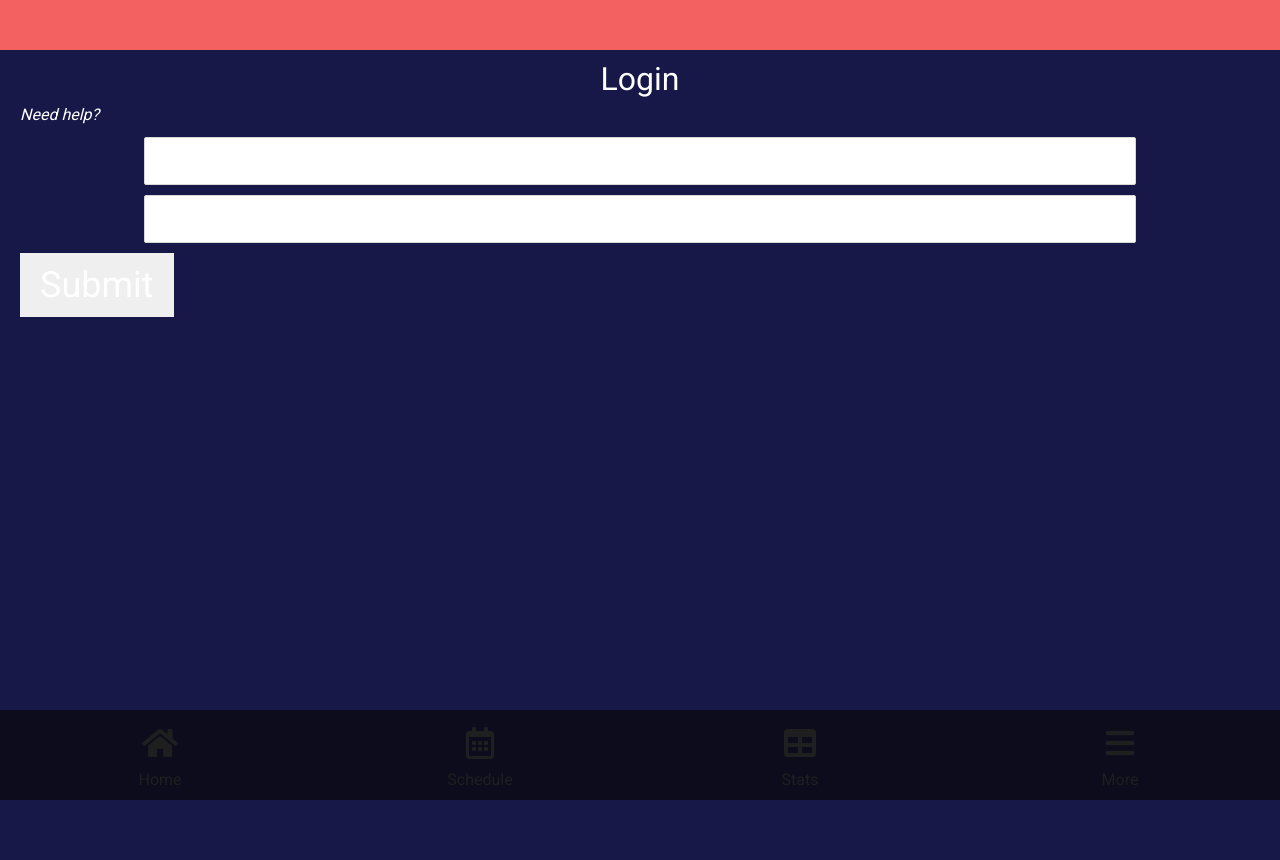
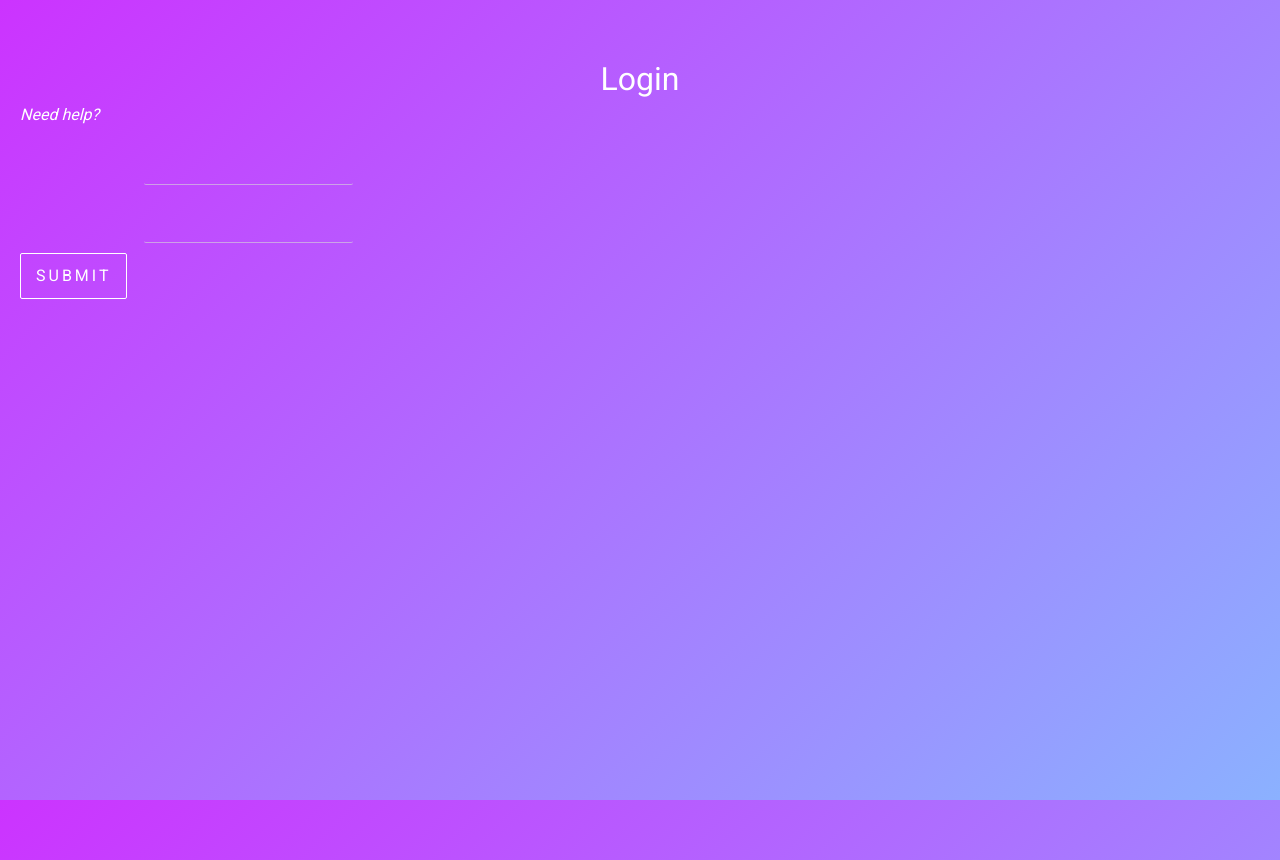
Before and after one commit to dbrudner/KUL-league-page, a React (Create React App) app in the folder react/: page /login in a window 1280 px wide. Before the commit the page ends 800 px from the top, so only its background shows below. Built offline with nearby package versions, Linux system fonts and the light colour scheme.

Commit message:
redesigning everything jesus

```diff
--- a/react/src/App.js
+++ b/react/src/App.js
@@ -1,14 +1,14 @@
-import React, { Component } from 'react';
-import Router from './router'
+import React, { Component } from "react";
+import Router from "./router";
 
-import { Provider } from 'react-redux';
-import { createStore, applyMiddleware } from 'redux';
-import reducers from './reducers';
+import { Provider } from "react-redux";
+import { createStore, applyMiddleware } from "redux";
+import reducers from "./reducers";
 
-import {ThemeProvider} from 'styled-components';
-import theme from './theme';
+import { ThemeProvider } from "styled-components";
+import theme from "./theme";
 
-import SiteContext from './components/site-context/site-context'
+import SiteContext from "./components/site-context/site-context";
 
 const createStoreWithMiddleware = applyMiddleware()(createStore);
 
@@ -19,8 +19,8 @@ class App extends Component {
 				<Provider store={createStoreWithMiddleware(reducers)}>
 					<ThemeProvider theme={theme}>
 						<div>
-                            <SiteContext/>
-                            <Router/>
+							{/* <SiteContext/> */}
+							<Router />
 						</div>
 					</ThemeProvider>
 				</Provider>
--- /dev/null
+++ b/react/src/components/home/home-styled.js
@@ -0,0 +1,34 @@
+import styled from "styled-components";
+
+const Home = styled.div`
+	text-align: center;
+
+	img {
+		height: 15vw;
+	}
+
+	input {
+		margin: auto;
+		width: 80%;
+		margin-top: 5vh;
+	}
+
+	div {
+		display: flex;
+		justify-content: center;
+		margin-bottom: 10vh;
+
+		div {
+			display: block;
+			margin: 5px;
+		}
+
+		h1 {
+			text-align: left;
+			letter-spacing: 7px;
+			margin-top: 5px;
+		}
+	}
+`;
+
+export default Home;
--- a/react/src/components/home/home.js
+++ b/react/src/components/home/home.js
@@ -1,77 +1,93 @@
-import React, { Component } from 'react';
-import Button from '../../styled/elements/button';
-import { Link } from 'react-router-dom';
-import axios from 'axios';
-import {connect} from 'react-redux'
-import { bindActionCreators } from 'redux'
-import { login, logout, changeSiteContext } from '../../actions/index';
-import UserNotRegistered from './user-not-registered';
-import UserRegistered from './user-registered';
-import UserNotLoggedIn from './user-not-logged-in';
-import Header from '../../styled/elements/header';
-import styled from "styled-components";
+import React, { Component } from "react";
+import Button from "../../styled/elements/button";
+import { Link } from "react-router-dom";
+import axios from "axios";
+import { connect } from "react-redux";
+import { bindActionCreators } from "redux";
+import { login, logout, changeSiteContext } from "../../actions/index";
+import UserNotRegistered from "./user-not-registered";
+import UserRegistered from "./user-registered";
+import UserNotLoggedIn from "./user-not-logged-in";
+import Header from "../../styled/elements/header";
+import HomeStyled from "./home-styled";
+import logo from "../../assets/images/logo.svg";
+import Input from "../../styled/elements/input";
 
 class Home extends Component {
-
 	constructor(props) {
 		super(props);
-		this.state = {email: null, loading: true};
+		this.state = { email: null, loading: true };
 	}
 
 	componentDidMount() {
-
 		this.props.changeSiteContext("Home");
 		console.log(this.props);
-		axios.get('/test')
-		.then(res => {
-			const {email, isRegistered} = res.data;
+		axios.get("/test").then(res => {
+			const { email, isRegistered } = res.data;
 
 			if (email) {
 				this.props.login(email);
-				this.setState({email, isRegistered, isLoggedIn: true}, () => {
+				this.setState({ email, isRegistered, isLoggedIn: true }, () => {
 					console.log(this.state);
-				})
-			} else  {
-				this.setState({isLoggedIn: false})
+				});
+			} else {
+				this.setState({ isLoggedIn: false });
 			}
 
-			this.setState({loading: false})
-		})
+			this.setState({ loading: false });
+		});
 	}
 
 	logout = () => {
-		axios.get('/logout')
+		axios
+			.get("/logout")
 			.then(res => {
 				console.log(res);
 				this.props.logout();
-			this.setState({email: null})
+				this.setState({ email: null });
 			})
 			.catch(err => {
 				console.log(err);
-		})
-	}
+			});
+	};
 
 	render() {
-
-		if (this.state.loading) return <div>Loading</div>
+		if (this.state.loading) return <div>Loading</div>;
 
 		return (
+			<HomeStyled>
 				<div>
-				{this.state.email ? <h2 className="text-center">Welcome back, {this.state.email}</h2> : null}
-				{this.state.isRegistered ? <UserRegistered/> : this.state.isLoggedIn ? <UserNotRegistered /> : <UserNotLoggedIn />}
+					<img src={logo} />
+					<div>
+						<h1>KUL</h1>
 					</div>
-		)
+				</div>
+				<Input placeholder="Username" />
+				<Input placeholder="Password" type="password" />
+				<div
+					style={{ justifyContent: "space-around", marginTop: "5vh" }}
+				>
+					<Button width="30vw">Login</Button>
+					<Button border="transparent" width="30vw">
+						Sign Up
+					</Button>
+				</div>
+			</HomeStyled>
+		);
 	}
 }
 
 function mapStateToProps(state) {
 	return {
 		state
-	}
+	};
 }
 
 function mapDispatchToProps(dispatch) {
-	return bindActionCreators({login, logout, changeSiteContext}, dispatch)
+	return bindActionCreators({ login, logout, changeSiteContext }, dispatch);
 }
 
-export default connect(mapStateToProps, mapDispatchToProps)(Home)
+export default connect(
+	mapStateToProps,
+	mapDispatchToProps
+)(Home);
--- a/react/src/index.css
+++ b/react/src/index.css
@@ -1,8 +1,31 @@
+html {
+	height: 100%;
+}
+
 body {
 	margin: 0;
 	padding: 0;
-	font-family: 'Roboto', serif;
-	background-color: #171748;
+	font-family: "Roboto", serif;
+	height: 100%;
+	background-repeat: no-repeat;
+	background-attachment: fixed;
+	background: #cc33ff; /* Old browsers */
+	background: -moz-linear-gradient(
+		-45deg,
+		#cc33ff 0%,
+		#8bb1ff 100%
+	); /* FF3.6-15 */
+	background: -webkit-linear-gradient(
+		-45deg,
+		#cc33ff 0%,
+		#8bb1ff 100%
+	); /* Chrome10-25,Safari5.1-6 */
+	background: linear-gradient(
+		135deg,
+		#cc33ff 0%,
+		#8bb1ff 100%
+	); /* W3C, IE10+, FF16+, Chrome26+, Opera12+, Safari7+ */
+	filter: progid:DXImageTransform.Microsoft.gradient( startColorstr='#cc33ff', endColorstr='#8bb1ff',GradientType=1 ); /* IE6-9 fallback on horizontal gradient */
 	color: white;
 }
 
--- a/react/src/router.js
+++ b/react/src/router.js
@@ -1,41 +1,57 @@
-import React, { Component } from 'react';
-import './App.css';
-import {
-    BrowserRouter as Router,
-    Route,
-    Switch
-} from 'react-router-dom';
-import Navbar from './components/navbar/navbar';
-import Home from './components/home/home';
-import Login from './components/login/login';
-import SignUp from './components/sign-up/sign-up';
-import Schedule from './components/schedule/schedule';
-import Admin from './components/admin/admin';
-import AdminSchedule from './components/admin/schedule/schedule';
-import Register from './components/register/register';
-import NoMatchingRoute from './components/no-matching-router';
-import Stats from './components/stats/stats';
-import Players from './components/admin/players/players';
-import Teams from './components/admin/teams/teams';
+import React, { Component } from "react";
+import "./App.css";
+import { BrowserRouter as Router, Route, Switch } from "react-router-dom";
+import Navbar from "./components/navbar/navbar";
+import Home from "./components/home/home";
+import Login from "./components/login/login";
+import SignUp from "./components/sign-up/sign-up";
+import Schedule from "./components/schedule/schedule";
+import Admin from "./components/admin/admin";
+import AdminSchedule from "./components/admin/schedule/schedule";
+import Register from "./components/register/register";
+import NoMatchingRoute from "./components/no-matching-router";
+import Stats from "./components/stats/stats";
+import Players from "./components/admin/players/players";
+import Teams from "./components/admin/teams/teams";
 
 class App extends Component {
 	render() {
 		return (
 			<Router>
 				<div>
-                    <Navbar/>
-                    <div style={{margin: "60px 20px 120px 20px"}}>
+					{/* <Navbar/> */}
+					<div style={{ margin: "60px 20px 120px 20px" }}>
 						<Switch>
-                            <Route exact path='/' component={Home} />
-                            <Route exact path='/login' component={Login} />
-                            <Route exact path='/signup' component={SignUp} />
-                            <Route exact path='/schedule' component={Schedule} />
-                            <Route exact path='/admin' component={Admin} />
-                            <Route exact path='/admin/schedule' component={AdminSchedule} />
-                            <Route exact path='/register' component={Register} />
-                            <Route exact path='/stats' component={Stats} />
-                            <Route exact path='/admin/players' component={Players} />
-                            <Route exact path='/admin/teams' component={Teams} />
+							<Route exact path="/" component={Home} />
+							<Route exact path="/login" component={Login} />
+							<Route exact path="/signup" component={SignUp} />
+							<Route
+								exact
+								path="/schedule"
+								component={Schedule}
+							/>
+							<Route exact path="/admin" component={Admin} />
+							<Route
+								exact
+								path="/admin/schedule"
+								component={AdminSchedule}
+							/>
+							<Route
+								exact
+								path="/register"
+								component={Register}
+							/>
+							<Route exact path="/stats" component={Stats} />
+							<Route
+								exact
+								path="/admin/players"
+								component={Players}
+							/>
+							<Route
+								exact
+								path="/admin/teams"
+								component={Teams}
+							/>
 							<Route component={NoMatchingRoute} />
 						</Switch>
 					</div>
--- a/react/src/styled/elements/button.js
+++ b/react/src/styled/elements/button.js
@@ -1,18 +1,53 @@
-import styled from 'styled-components'
+import styled from "styled-components";
+
+const getColor = (props, type) => {
+	if (props.transparent) {
+		return "transparent";
+	}
+
+	if (props[type]) {
+		return props[type];
+	}
+
+	if (type === "backgroundColor") {
+		return "transparent";
+	}
+
+	if (type === "color") {
+		return props.theme.white;
+	}
+};
+
+const getBorder = props => {
+	if (props.border === "transparent") {
+		return "none";
+	}
+
+	if (props.border) {
+		return props.border;
+	}
+
+	return `1px solid ${props.theme.white}`;
+};
 
 const Button = styled.button`
-	background-color: ${props => props.backgroundColor ? props.theme.colorPrimary: props.backgroundColor};
-	color: ${props => props.color ? props.color : "white"};
-	border: ${props => props.border ? props.border : "0px solid white"}
-	padding: 5px 20px;
+	background-color: ${props => getColor(props, "backgroundColor")};
+	color: ${props => getColor(props, "color")};
+	border: ${props => getBorder(props)};
+	border-radius: 2px;
 	display: inline-block;
-	font-size: 36px;
-	margin: ${props => props.margin || 0}
-	width: ${props => props.width || ""}
+	padding: 10px 15px;
+	text-transform: uppercase;
+	letter-spacing: 3px;
+	font-size: 16px;
+	width: ${props => props.width}
+	/* font-size: 36px; */
+	/* margin: ${props => props.margin || 0} */
+	/* width: ${props => props.width || ""} */
 
-	:active {
+	/* :active {
 		border: 0px
-	}
-`
+	} */
+`;
 
-export default Button
+export default Button;
--- a/react/src/styled/elements/input.js
+++ b/react/src/styled/elements/input.js
@@ -1,20 +1,25 @@
-import styled from 'styled-components';
-
+import styled from "styled-components";
 
 const Input = styled.input`
-    width: 80%;
 	margin-left: 10%;
 	border-radius: 2px;
-    border: 1px solid #d8d8d8;
+	border: none;
+	border-bottom: 1px solid rgb(216, 216, 216, 1);
 	margin-bottom: 1rem;
 	height: 4.8rem;
-    padding-left: 2rem;
 	font-size: 1.8rem;
-    color: #d8d8d8;
+	color: white;
+	display: block;
+	background-color: transparent;
+	opacity: 0.6;
 
-    :active {
-        border: 1px solid green;
+	:focus {
+		outline: none;
 	}
-`
+
+	::placeholder {
+		color: white;
+	}
+`;
 
 export default Input;
--- a/react/src/theme.js
+++ b/react/src/theme.js
@@ -1,11 +1,11 @@
 const theme = {
-    v: "#f3f3f3",
-    textPrimary: "black",
-    textSecondary: "#f3f3f3",
-    bgSecondary: "#f36161",
-    textDanger: "red",
-    colorPrimary: "#171748",
-    bluePrimary: "#7b7bff"
-}
+	color1: "#CC33FF",
+	color2: "#954AE8",
+	color3: "#592FFF",
+	color4: "#3642E8",
+	color5: "#8BB1FF",
+	white: "#fff",
+	light: "rgb(216, 216, 216, 0.6)"
+};
 
 export default theme;
```
Also changed, not shown: react/src/assets/images/logo.svg (added), 1 other file (tests, documents, lock files or other folders). Lines whose indentation alone changed are shown as unchanged.
